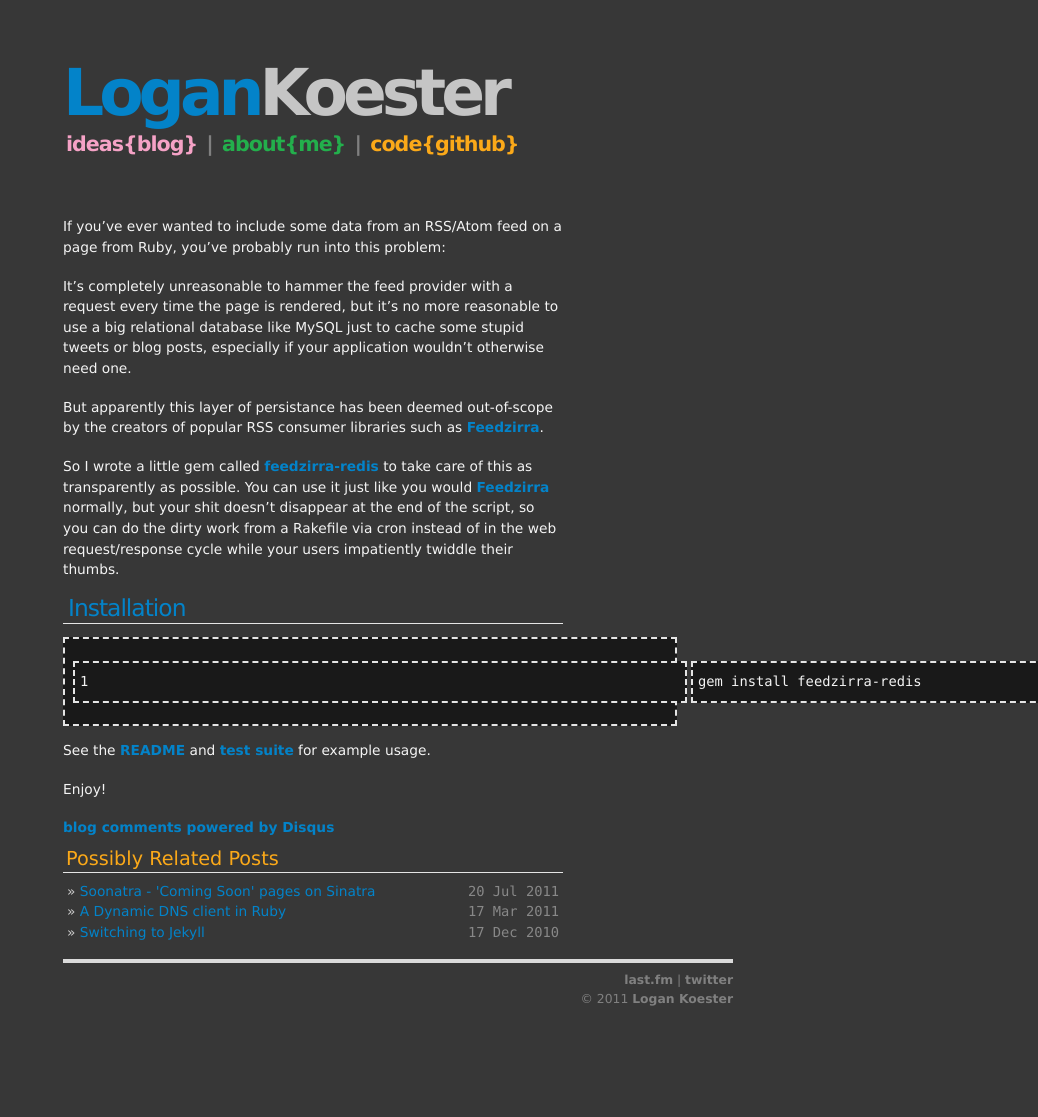
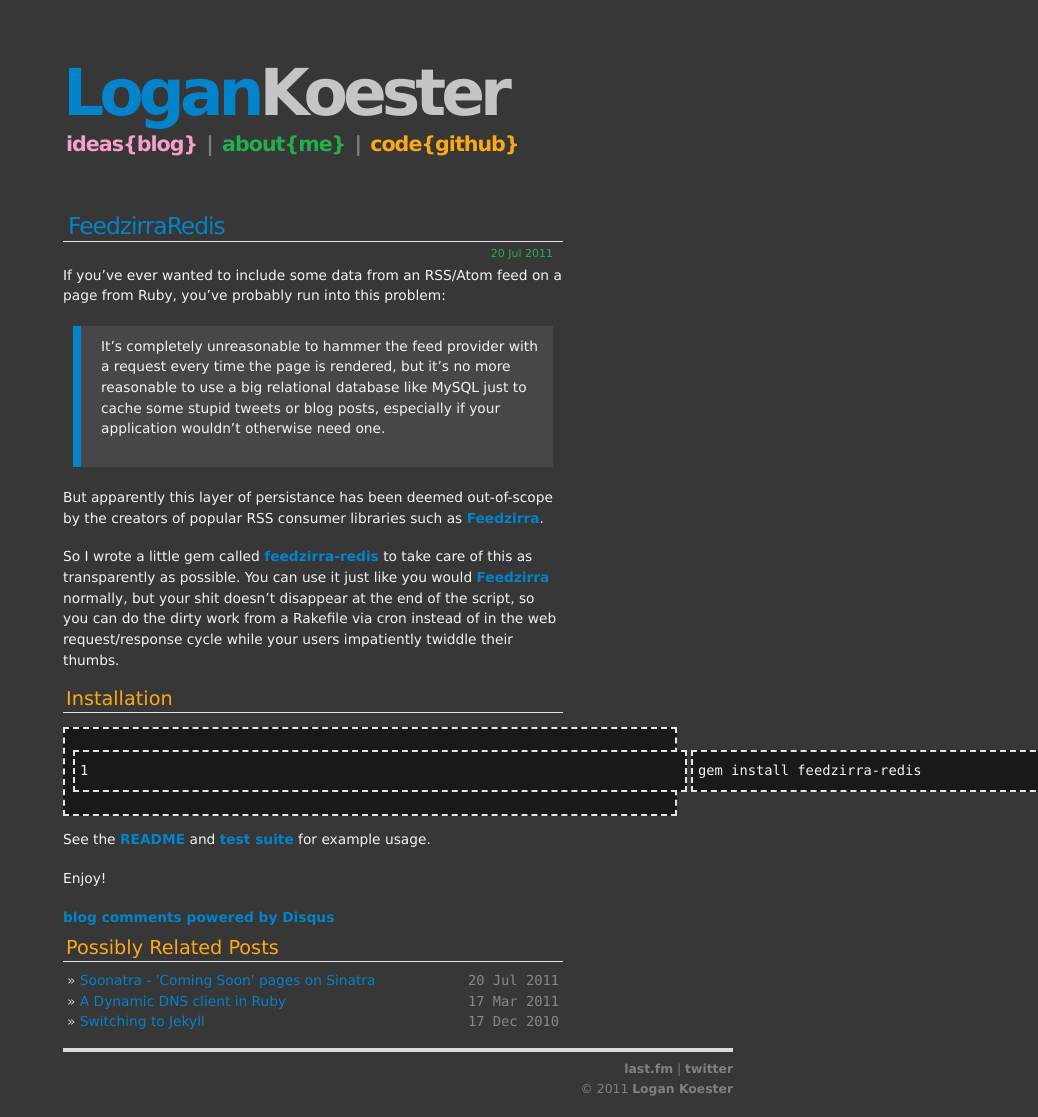
Before and after one commit to logankoester/logankoester.github.com, a Jekyll site: the page built from _posts/2011-07-20-feedzirraredis.markdown, in a window 1280 px wide. Shown: the whole page, without its empty margins (242-1280 px from the left). Built offline with Jekyll 4.4.1, drawn with Linux system fonts in a browser that asks for light colours; Markdown is read by kramdown in place of the engine named in the settings; comment, search, counter and statistics services are not loaded; before the commit the page ends 1028 px from its top, so only the background shows below that.

Commit message:
publishing

```diff
--- a/_posts/2011-07-20-feedzirraredis.markdown
+++ b/_posts/2011-07-20-feedzirraredis.markdown
@@ -4,11 +4,15 @@
 published: true
 ---
 
+## {{ page.title }}
+
+<p class="publish_date"> 20 Jul 2011</p>
+
 If you've ever wanted to include some data from an RSS/Atom feed on a page from Ruby, you've probably run into this problem:
 
-It's completely unreasonable to hammer the feed provider with a request every time the page is rendered, but it's no more
-reasonable to use a big relational database like MySQL just to cache some stupid tweets or blog posts, especially if your
-application wouldn't otherwise need one.
+> It's completely unreasonable to hammer the feed provider with a request every time the page is rendered, but it's no more
+> reasonable to use a big relational database like MySQL just to cache some stupid tweets or blog posts, especially if your
+> application wouldn't otherwise need one.
 
 But apparently this layer of persistance has been deemed out-of-scope by the creators of popular RSS consumer libraries
 such as [Feedzirra](https://github.com/pauldix/feedzirra).
@@ -18,7 +22,7 @@
 but your shit doesn't disappear at the end of the script, so you can do the dirty work from a Rakefile via cron instead of
 in the web request/response cycle while your users impatiently twiddle their thumbs.
 
-## Installation
+### Installation
 
     gem install feedzirra-redis
 
```
